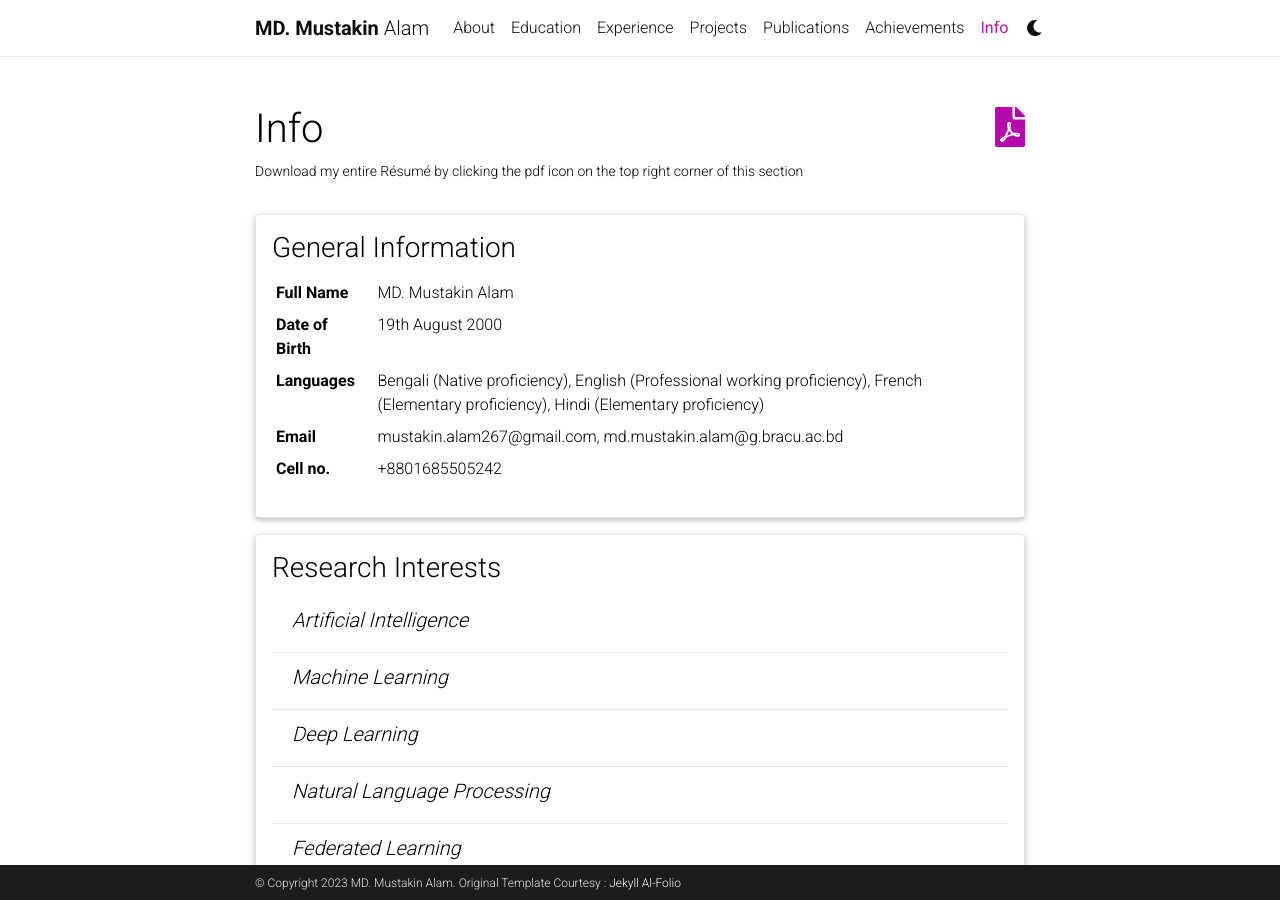
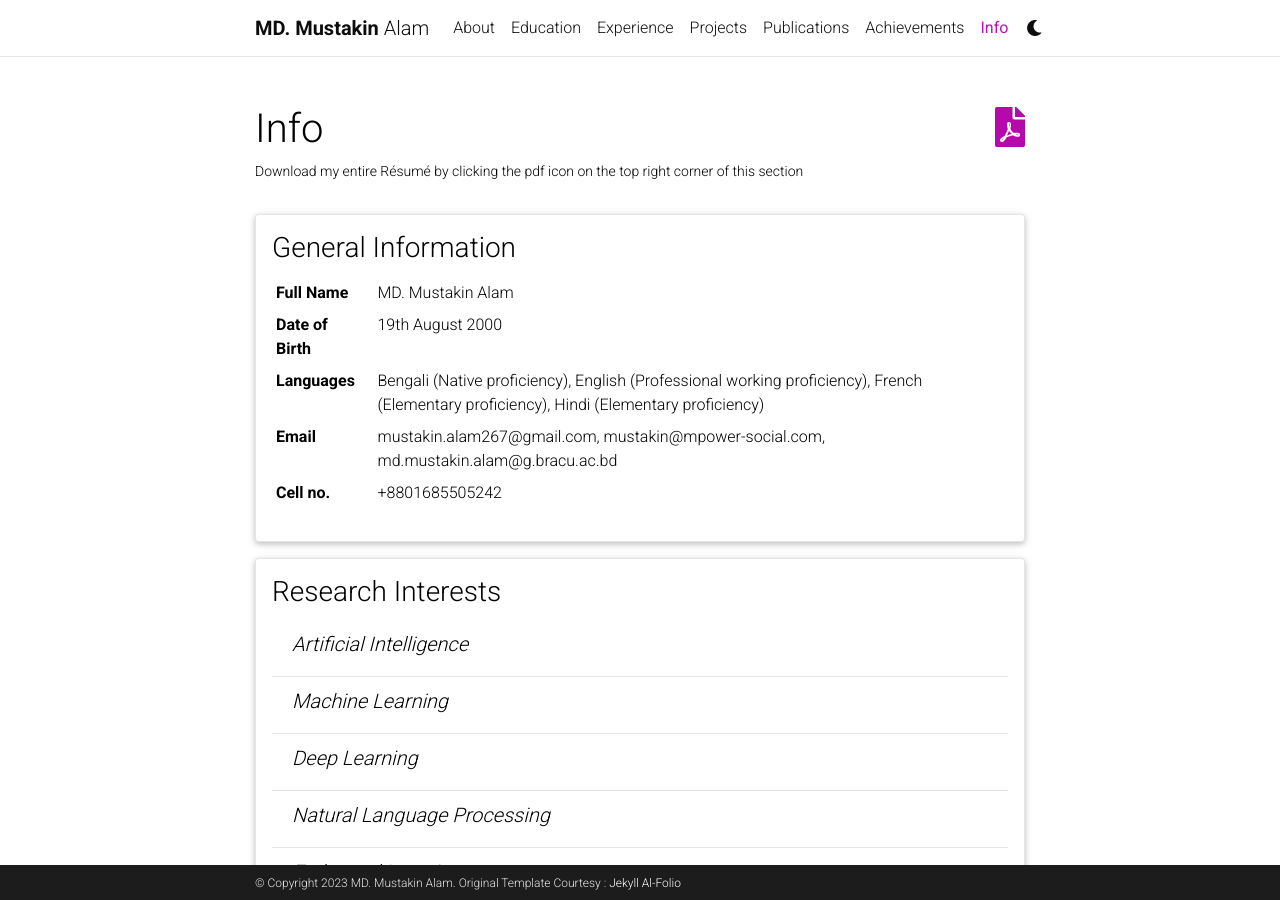
Before and after one commit to mustakinalam/mustakinalam.github.io, a Jekyll site: the page built from _pages/info.md, in a window 1280 px wide and 900 px high. Built offline with Jekyll 4.4.1, drawn with Linux system fonts in a browser that asks for light colours; comment, search, counter and statistics services are not loaded; a style sheet for code colours, icons or effects is not loaded.

Commit message:
email update

```diff
--- a/_data/cv.yml
+++ b/_data/cv.yml
@@ -9,6 +9,7 @@
       value: Bengali (Native proficiency), English (Professional working proficiency), French (Elementary proficiency), Hindi (Elementary proficiency)
     - name: Email
       value: mustakin.alam267@gmail.com,
+             mustakin@mpower-social.com,
              md.mustakin.alam@g.bracu.ac.bd
     - name: Cell no.
       value: "+8801685505242"
```
